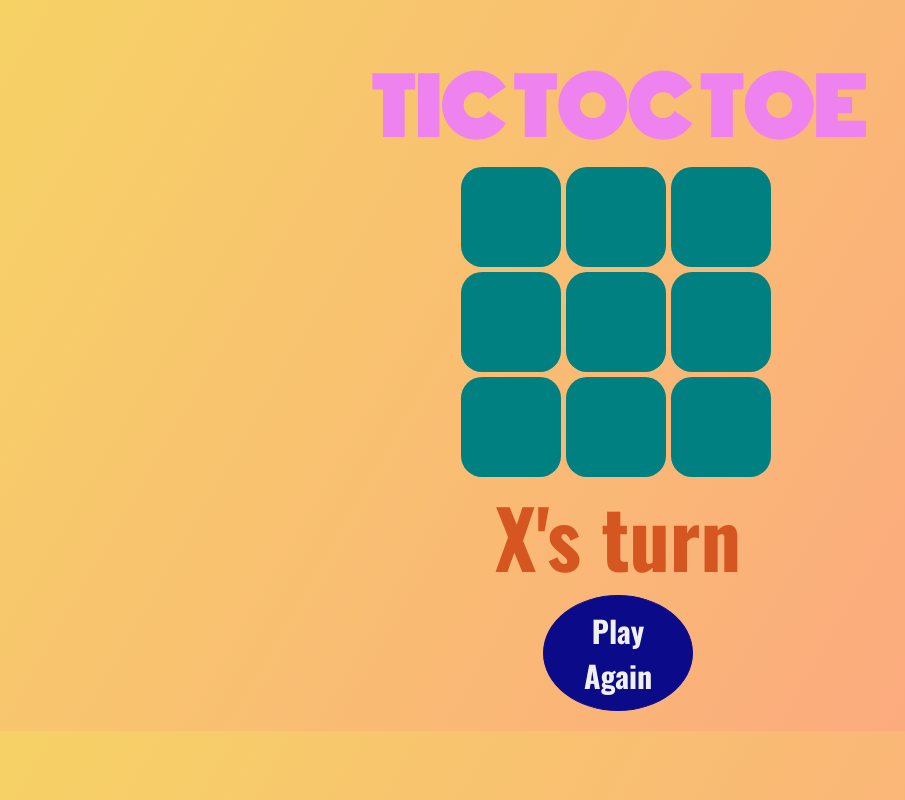
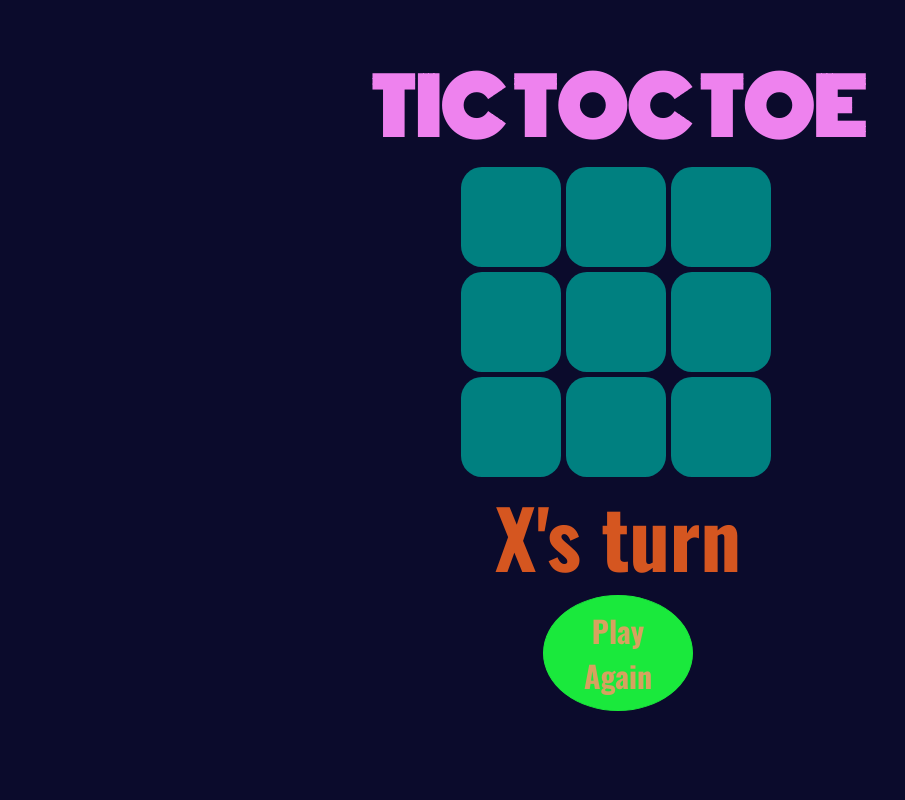
Before and after one commit to 8york/bookish-fishstick, a plain HTML site: page index.html in a window 1280 px wide. Shown: the whole page, without its empty margins (22-927 px from the left). Drawn offline with nearby package versions, Linux system fonts and the light colour scheme.

Commit message:
thursday morning

```diff
--- a/style.css/tictac.css
+++ b/style.css/tictac.css
@@ -4,7 +4,7 @@
 body{
     margin: auto;
     font-family: 'Monoton', cursive;
-    background-image: linear-gradient(120deg, #f6d365 0%, #fda085 100%);
+    background-color: rgb(11, 11, 44);
 }
 
 .board {
@@ -50,9 +50,9 @@ h1{
     padding:.4em;
     font-size: 30px;
     border-radius: 50%;
-    background-color: rgb(11, 11, 138);
-    border: solid 1px rgb(11, 11, 138);
-    color: rgb(240, 240, 240);
+    background-color: rgb(26, 233, 60);
+    border: solid 1px rgb(26, 233, 60);
+    color: rgb(214, 162, 95);
     width: 150px;
     margin-left: 50%;
     transform: translateX(-50%);
```
